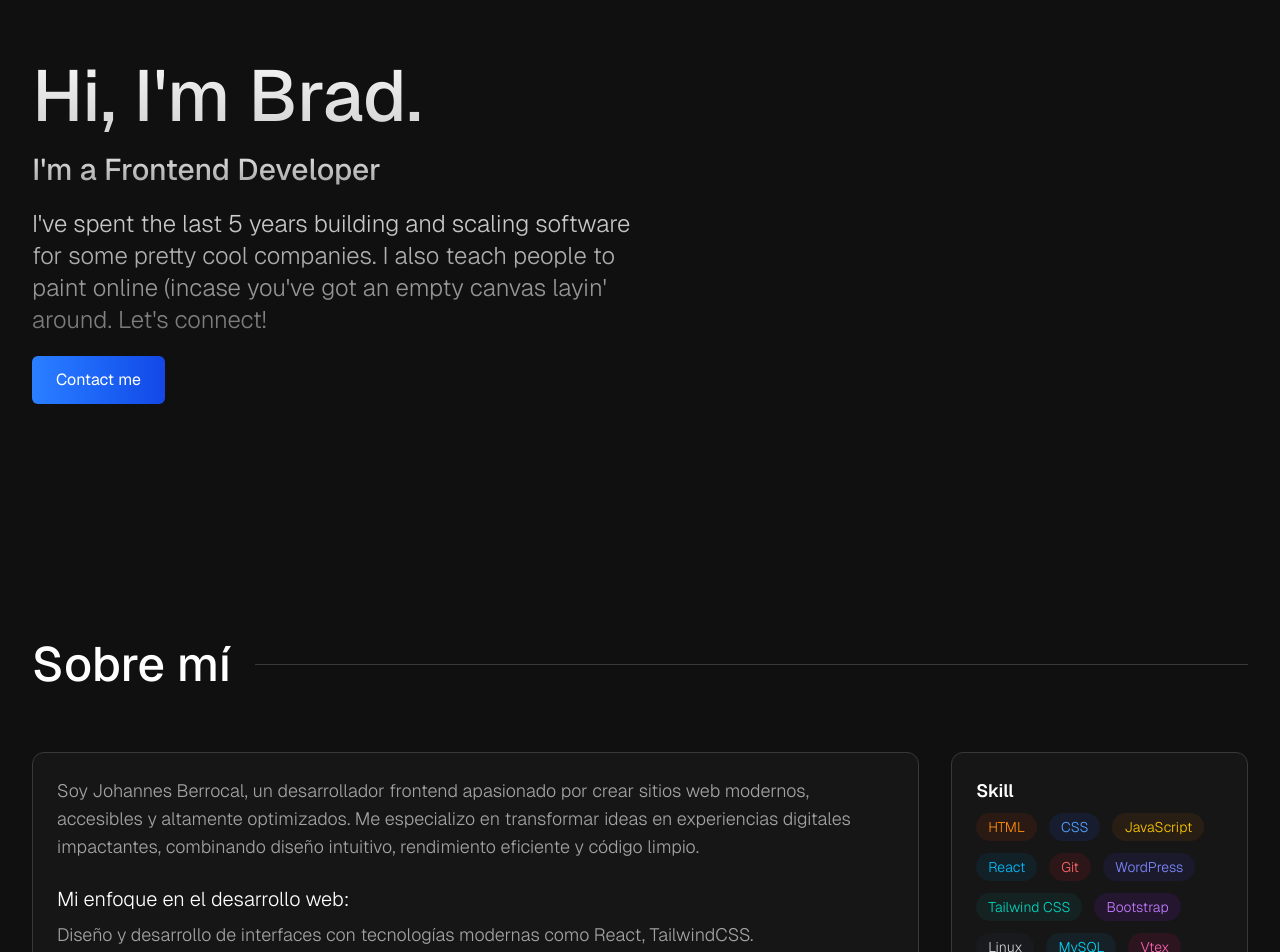
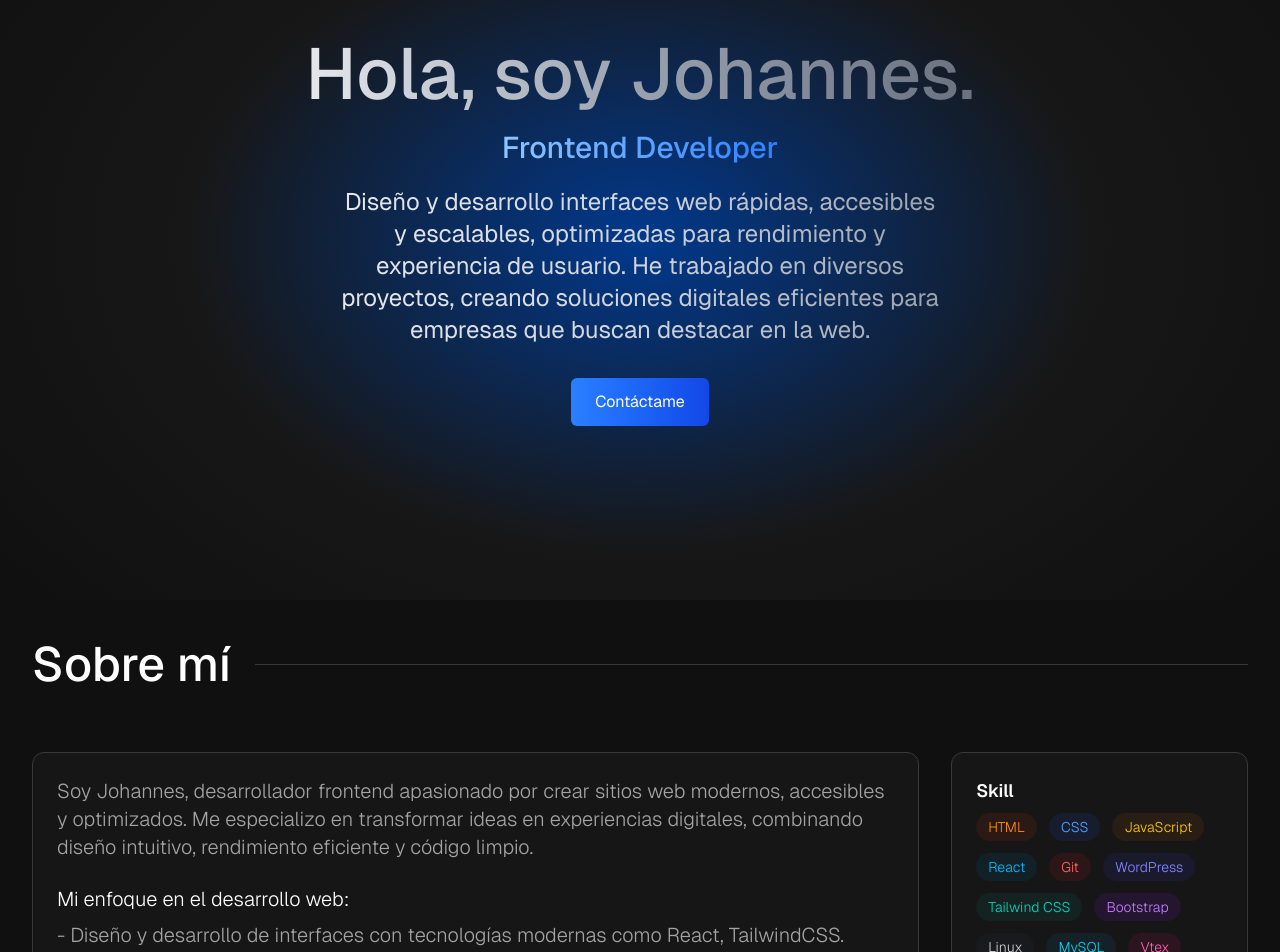
Before and after one commit to JohannesBrad/portfolio, a React (Vite) app: page / in a window 1280 px wide. Shown: the part 200-1152 px from the top of the page. Built offline with nearby package versions, Linux system fonts and the light colour scheme.

Commit message:
feat: mejoras en la seciones

```diff
--- a/index.html
+++ b/index.html
@@ -10,6 +10,8 @@
 
 <!-- <body class="bg-[#18181b]"> -->
 
+<!-- <body class="bg-[#101010] text-white"> -->
+
 <body class="bg-[#101010] text-white">
   <div id="root"></div>
   <script type="module" src="/src/main.jsx"></script>
--- a/src/components/Footer.jsx
+++ b/src/components/Footer.jsx
@@ -1,53 +1,12 @@
 import React from "react";
-import { FontAwesomeIcon } from "@fortawesome/react-fontawesome";
-import { faGithub, faLinkedin } from "@fortawesome/free-brands-svg-icons";
-import { faEnvelope } from "@fortawesome/free-solid-svg-icons";
 
 export const Footer = () => {
   return (
     <>
-      {/*      <div className="w-full bg-neutral-900 text-white  border-b  border-gray-500/40 px-8">
-        <div className="max-w-7xl mx-auto py-8">
-          <p className="text-center text-sm text-[#5a5a5a]">
-            Desarrollado por Johannes Berrocal - 2025 - Todos los derechos
-            reservados
-          </p>
-        </div>
-      </div> */}
-
       <div className="w-full bg-neutral-900 text-white border-b border-gray-500/40 px-8">
         <div className="max-w-7xl mx-auto py-8 text-center">
-          <div className="flex justify-center space-x-6 mb-4">
-            <a
-              href="https://github.com/JohannesBrad"
-              target="_blank"
-              rel="noopener noreferrer"
-            >
-              <FontAwesomeIcon
-                icon={faGithub}
-                className="text-gray-400 hover:text-white text-xl"
-              />
-            </a>
-            <a
-              href="https://www.linkedin.com/in/tu-perfil"
-              target="_blank"
-              rel="noopener noreferrer"
-            >
-              <FontAwesomeIcon
-                icon={faLinkedin}
-                className="text-gray-400 hover:text-white text-xl"
-              />
-            </a>
-            <a href="mailto:correo@ejemplo.com">
-              <FontAwesomeIcon
-                icon={faEnvelope}
-                className="text-gray-400 hover:text-white text-xl"
-              />
-            </a>
-          </div>
           <p className="text-sm text-gray-400">
-            Desarrollado por Johannes Berrocal - 2025 - Todos los derechos
-            reservados
+            Desarrollado por Johannes B. Todos los derechos reservados
           </p>
         </div>
       </div>
--- a/src/components/Navbar.jsx
+++ b/src/components/Navbar.jsx
@@ -8,7 +8,7 @@ const links = [
   },
   {
     section: "sobre-mi",
-    link: "Sobre mi",
+    link: "Sobre mí",
   },
   {
     section: "proyectos",
--- a/src/sections/AboutSection.jsx
+++ b/src/sections/AboutSection.jsx
@@ -27,38 +27,38 @@ export const AboutSection = () => {
         <div className="max-w-7xl mx-auto">
           <div className="flex flex-col md:flex-row py-6 gap-8">
             <div className="md:w-3/4 p-6 card-style">
-              <p className="text-sm font-light md:text-lg leading-7 pb-3 md:pb-6 text-[#a3a3a3]">
-                Soy Johannes Berrocal, un desarrollador frontend apasionado por
-                crear sitios web modernos, accesibles y altamente optimizados.
-                Me especializo en transformar ideas en experiencias digitales
-                impactantes, combinando diseño intuitivo, rendimiento eficiente
-                y código limpio.
+              <p className="text-sm font-light md:text-xl leading-7 pb-3 md:pb-6 text-[#a3a3a3]">
+                Soy Johannes, desarrollador frontend apasionado por crear sitios
+                web modernos, accesibles y optimizados. Me especializo en
+                transformar ideas en experiencias digitales, combinando diseño
+                intuitivo, rendimiento eficiente y código limpio.
               </p>
               <h3 className="text-lg font-light md:text-xl leading-7 mb-2">
                 Mi enfoque en el desarrollo web:
               </h3>
-              <ul>
+              <ul className="">
                 {[
                   "Diseño y desarrollo de interfaces con tecnologías modernas como React, TailwindCSS.",
                   "Optimización de performance, garantizando que las aplicaciones sean rápidas, responsivas y accesibles.",
                   "Experiencia de usuario (UX), asegurando que cada interacción sea fluida.",
-                  "Buenas prácticas en desarrollo web, aplicando principios como arquitectura escalable, mantenibilidad.",
+                  "Buenas prácticas en desarrollo web, aplicando principios como arquitectura escalable y mantenibilidad.",
                   "Consumo de APIs y manejo de estado, integrando datos dinámicos de manera eficiente en aplicaciones frontend.",
                 ].map((item, index) => {
                   return (
                     <li
                       key={index}
-                      className="text-sm md:text-lg font-light leading-7 text-[#a3a3a3] flex items-center gap-1"
+                      className="list-disc text-sm md:text-xl font-light leading-7 text-[#a3a3a3] flex items-center gap-1"
                     >
-                      {/* <ChevronRight size="16px" color="#a3a3a3" /> {item} */}
-                      {item}
+                      - {item}
                     </li>
                   );
                 })}
               </ul>
 
               <div className="flex items-center gap-3">
-                <p className="text-blue-500 py-4">Mis links</p>
+                <p className="text-blue-500 py-4 md:text-lg">
+                  Conoce un poco más:
+                </p>
                 <a
                   href="https://github.com/JohannesBrad"
                   target="_blank"
--- a/src/sections/ContactSection.jsx
+++ b/src/sections/ContactSection.jsx
@@ -15,7 +15,7 @@ export const ContactSection = () => {
             <article className="w-full pb-6">
               <div className="flex justify-between items-center pb-2">
                 <h4 className="font-bold text-xl">
-                  ¡Envíame un correo electrónico si quieres conectarte!
+                  ¡Envíame un correo electrónico si quieres contactárme!
                 </h4>
               </div>
               <div className="flex justify-between items-center pb-2">
--- a/src/sections/ExperienceSection.jsx
+++ b/src/sections/ExperienceSection.jsx
@@ -60,11 +60,7 @@ const experiences = [
 export const ExperienceSection = () => {
   return (
     <>
-      <section
-        id="experiencia"
-        /* className="px-8 2xl:h-[48rem] md:h-screen border-b border-gray-500/40" */
-        className="px-8"
-      >
+      <section id="experiencia" className="px-8">
         <SectionTitle title="Experiencia" />
 
         <div className="max-w-7xl mx-auto">
@@ -80,7 +76,6 @@ export const ExperienceSection = () => {
                     <h5 className="text-xl font-medium pb-2 text-blue-400">
                       {item.title}
                     </h5>
-                    {/* <span>{item.company}</span> */}
                   </div>
 
                   <p className="text-sm font-light md:text-lg leading-7 pb-3 md:pb-6 text-[#a3a3a3]">
--- a/src/sections/HeroSection.jsx
+++ b/src/sections/HeroSection.jsx
@@ -6,29 +6,29 @@ export const HeroSection = () => {
     <>
       <section
         id="inicio"
-        className="px-8 h-screen 2xl:h-[48rem]  flex items-center justify-center"
+        className="px-8 h-screen 2xl:h-[48rem] flex items-center justify-center  bg-radial-[at_50%_55%] from-[#01398d] via-[#171717] to-[#101010] to-90%"
       >
         <div className="max-w-7xl text-center md:text-left">
-          <div className="flex flex-col mt-16 items-center md:items-start">
-            <h1 className="text-4xl md:text-7xl font-medium bg-gradient-to-b from-neutral-100 to-neutral-300 bg-clip-text text-transparent">
-              Hi, I'm Brad.
+          <div className="flex flex-col mt-16 items-center md:items-center">
+            <h1 className="text-4xl md:text-7xl font-medium bg-gradient-to-r from-gray-200 via-gray-400 to-gray-500 bg-clip-text text-transparent">
+              Hola, soy Johannes.
             </h1>
-            {/* <h2 className="text-2xl md:text-3xl font-bold mt-5 bg-gradient-to-r from-blue-400 to-blue-600 bg-clip-text text-transparent"> */}
-            <h2 className="text-2xl md:text-3xl font-medium mt-5 bg-gradient-to-b from-neutral-200 to-neutral-400 bg-clip-text text-transparent">
-              I'm a Frontend Developer
+            <h2 className="text-2xl md:text-3xl font-medium mt-5 bg-gradient-to-r from-blue-300 to-blue-500 bg-clip-text text-transparent">
+              Frontend Developer
             </h2>
-            <p className="text-lg md:text-2xl font-light mt-5 md:w-1/2 bg-gradient-to-b from-neutral-300 to-neutral-500 bg-clip-text text-transparent">
-              I've spent the last 5 years building and scaling software for some
-              pretty cool companies. I also teach people to paint online (incase
-              you've got an empty canvas layin' around. Let's connect!
+            <p className="text-center text-lg md:text-2xl font-normal mt-5 md:w-1/2 bg-gradient-to-r from-gray-200 via-gray-300 to-gray-400 bg-clip-text text-transparent">
+              Diseño y desarrollo interfaces web rápidas, accesibles y
+              escalables, optimizadas para rendimiento y experiencia de usuario.
+              He trabajado en diversos proyectos, creando soluciones digitales
+              eficientes para empresas que buscan destacar en la web.
             </p>
             <Link
               to="contacto"
               smooth={true}
               duration={700}
-              className=" bg-gradient-to-r from-blue-500 to-blue-700 bg-clip bg-indigo-500 text-white px-6 py-3 md:mt-5 rounded-md w-fit cursor-pointer mt-10"
+              className=" bg-gradient-to-r from-blue-500 to-blue-700 bg-clip bg-indigo-500 text-white px-6 py-3 md:mt-8 rounded-md w-fit cursor-pointer mt-10"
             >
-              Contact me
+              Contáctame
             </Link>
           </div>
         </div>
```
